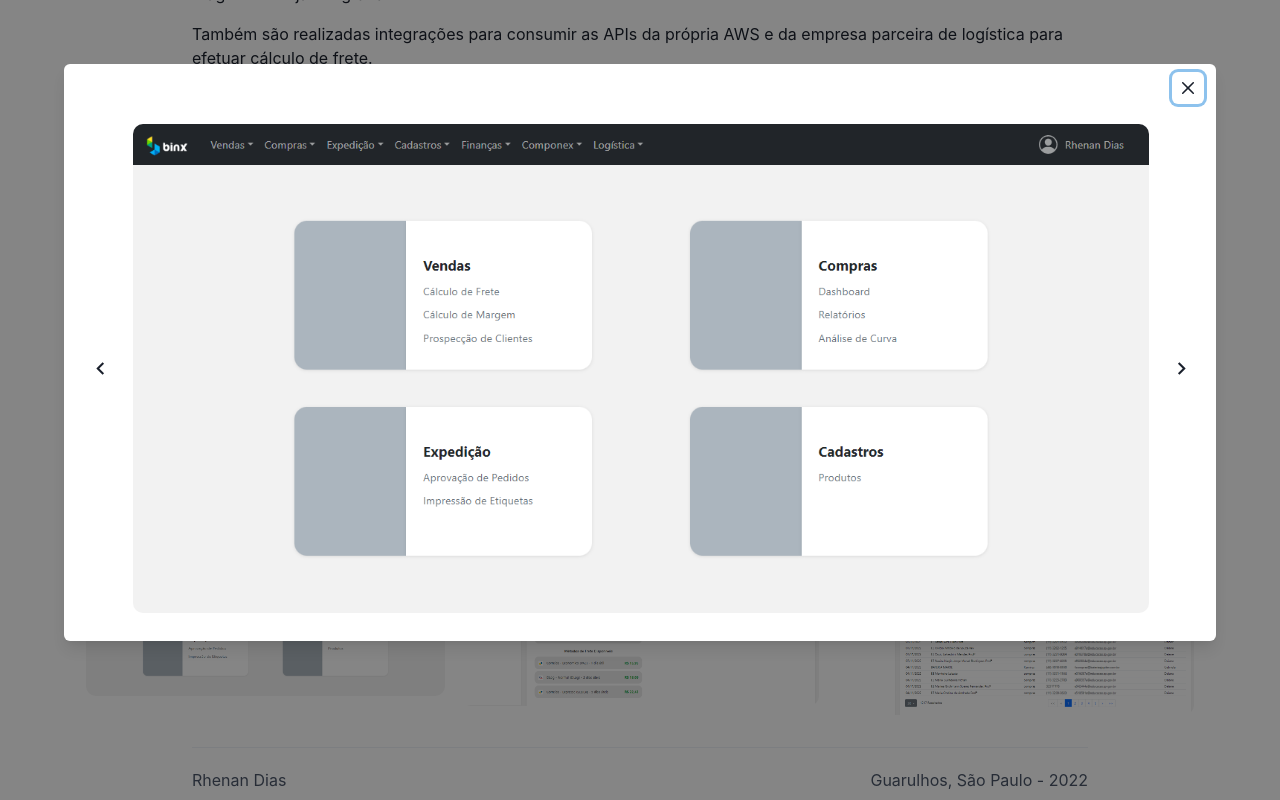
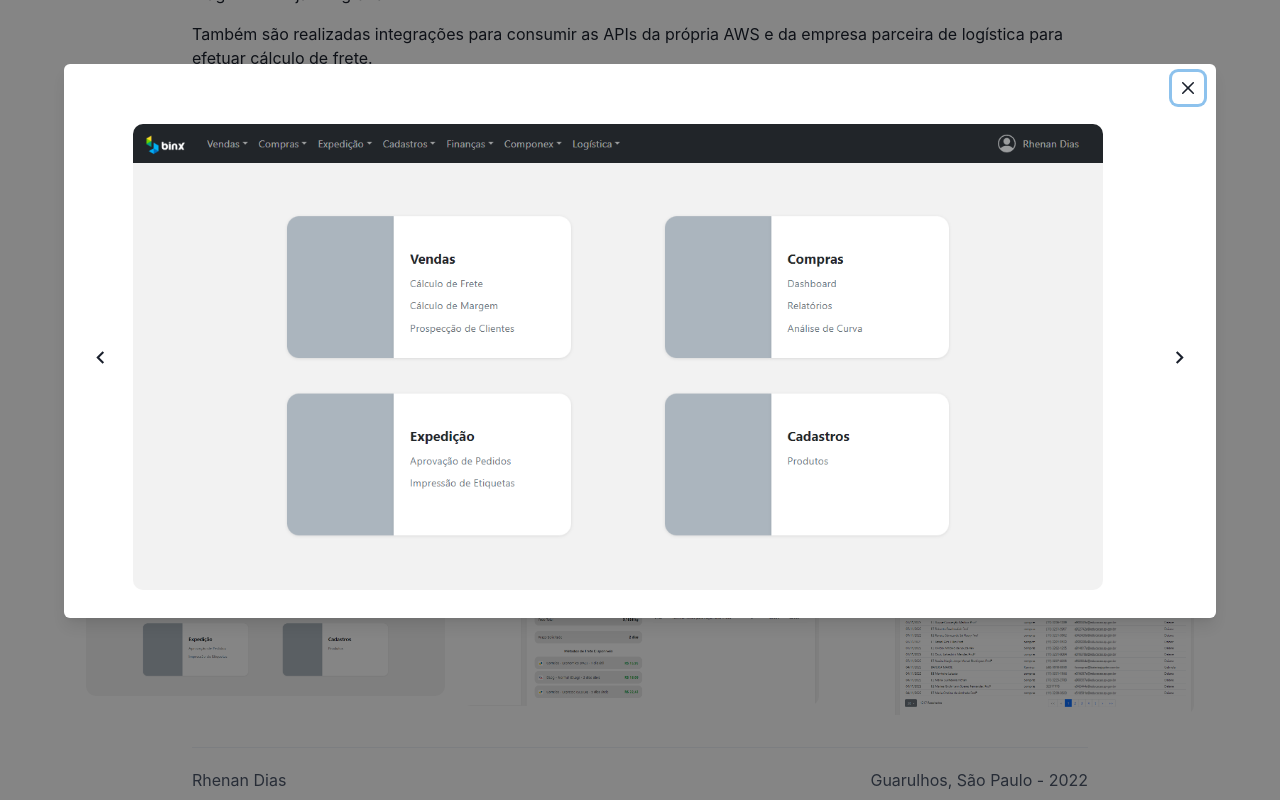
Before and after one commit to rhenandias/rhenandias.github.io, a Next.js app: page /projetos/binx in a window 1280 px wide. Both pictures are taken after a click on the picture 265 px from the left and 2676 px from the top of the page. Shown: the part 2067-2867 px from the top of the page. Built offline with nearby package versions, Linux system fonts and the light colour scheme.

Commit message:
Rascunho de Carrossel

```diff
--- a/pages/projetos/binx/index.tsx
+++ b/pages/projetos/binx/index.tsx
@@ -1,4 +1,4 @@
-import React, { useState } from "react";
+import React, { useState, useEffect } from "react";
 
 import Link from "next/link";
 import Image from "next/image";
@@ -33,6 +33,7 @@ import {
   ModalFooter,
   ModalCloseButton,
   ModalHeader,
+  Fade,
 } from "@chakra-ui/react";
 
 import { ChevronRightIcon, ChevronLeftIcon } from "@chakra-ui/icons";
@@ -66,7 +67,32 @@ function Binx() {
 
   const [galleryIdx, setGalleryIdx] = useState<number>(0);
 
+  const [fadeState, setFadeState] = useState(true);
+  const [currentImgSrc, setCurrentImgSrc] = useState(galleryPictures[0].src);
+
+  const setCurrentImg = (idx) => {
+    setGalleryIdx(idx);
+    setCurrentImgSrc(galleryPictures[galleryIdx].src);
+  };
+
+  useEffect(() => {
+    console.log("Mudou");
+
+    const timeout = setTimeout(() => {
+      setFadeState(true);
+      setCurrentImgSrc(galleryPictures[galleryIdx].src);
+    }, 200);
+
+    return () => clearTimeout(timeout);
+  }, [fadeState]);
+
+  const toggleFade = () => {
+    setFadeState(false);
+  };
+
   const galleryArrow = (direction: number) => {
+    setFadeState(false);
+
     let nextIdx = galleryIdx + direction;
 
     if (nextIdx < 0) nextIdx = galleryPictures.length - 1;
@@ -287,7 +313,7 @@ function Binx() {
           <ChakraImage
             cursor={"pointer"}
             onClick={() => {
-              setGalleryIdx(0);
+              setCurrentImg(0);
               onOpen();
             }}
             m={2}
@@ -300,7 +326,7 @@ function Binx() {
           <ChakraImage
             cursor={"pointer"}
             onClick={() => {
-              setGalleryIdx(1);
+              setCurrentImg(1);
               onOpen();
             }}
             m={2}
@@ -313,7 +339,7 @@ function Binx() {
           <ChakraImage
             cursor={"pointer"}
             onClick={() => {
-              setGalleryIdx(2);
+              setCurrentImg(2);
               onOpen();
             }}
             m={2}
@@ -338,13 +364,16 @@ function Binx() {
                 cursor={"pointer"}
                 onClick={() => galleryArrow(-1)}
               />
+              <Fade in={fadeState}>
                 <ChakraImage
                   m={5}
                   as={Image}
-                src={galleryPictures[galleryIdx].src}
+                  src={currentImgSrc}
+                  alt="Galeria"
                   borderRadius={10}
                   maxWidth={"92%"}
                 />
+              </Fade>
               <ChevronRightIcon
                 boxSize={25}
                 cursor={"pointer"}
```
Lines whose indentation alone changed are shown as unchanged.
